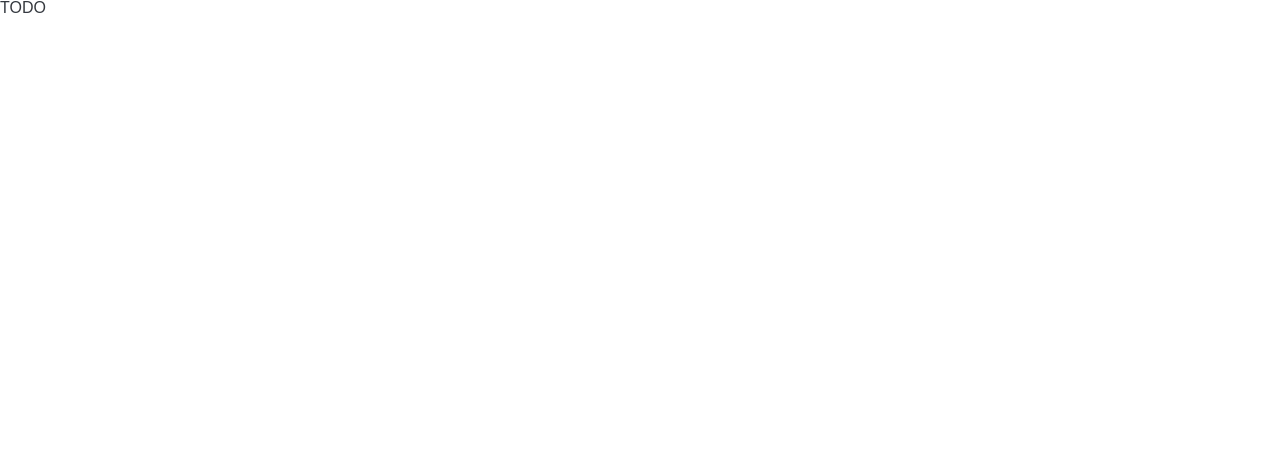
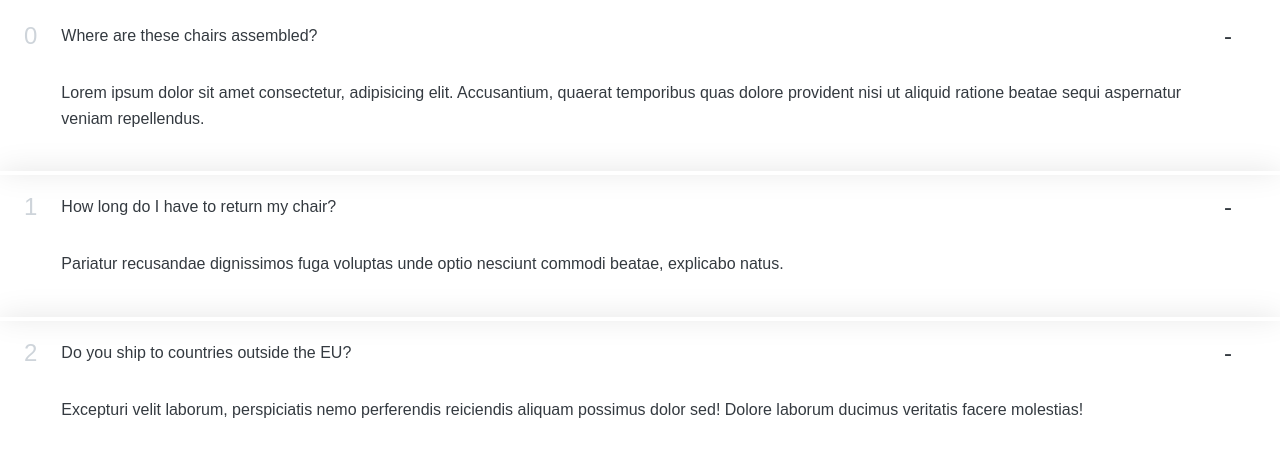
Before and after one commit to AbdullahiAbdulganiyu/accordion-component-V1, a React (Create React App) app: page / in a window 1280 px wide. Shown: the top 456 px of the page. Built offline with nearby package versions, Linux system fonts and the light colour scheme.

Commit message:
rendering the array in the UI

```diff
--- a/src/App.js
+++ b/src/App.js
@@ -24,7 +24,13 @@
 }
 
 function Accordion({ data }) {
-  return <div>TODO</div>;
+  return (
+    <div>
+      {data.map((el, i) => (
+        <AccordionItem title={el.title} text={el.text} num={i} />
+      ))}
+    </div>
+  );
 }
 
 function AccordionItem({ num, title, text }) {
```
